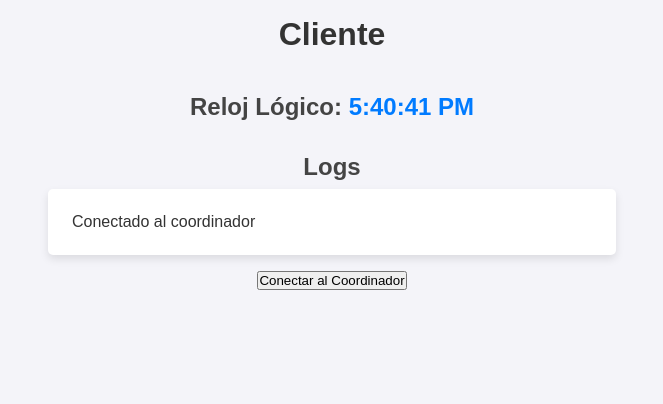
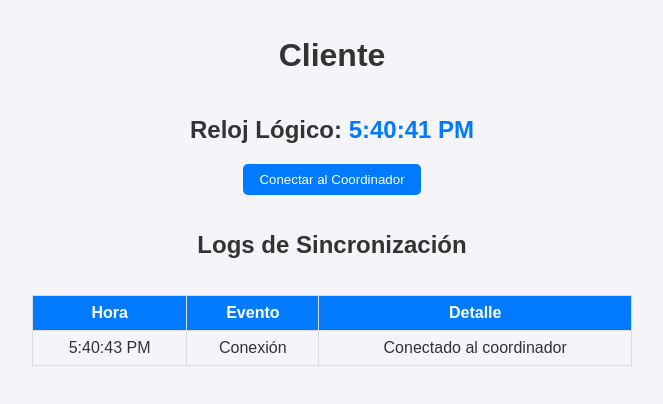
Before and after one commit to jhoncastro28/Lab-1-2, a website: page client/public/index.html in a window 1280 px wide. Both pictures are taken after a click on the button "Conectar al Coordinador". Shown: the whole page, without its empty margins (308-971 px from the left). Drawn offline with nearby package versions, Linux system fonts and the light colour scheme; no server answers.

Commit message:
Se arregla los logs y la interfaz del cliente

```diff
--- a/client/public/index.html
+++ b/client/public/index.html
@@ -1,18 +1,27 @@
 <!DOCTYPE html>
 <html lang="en">
   <head>
-    <meta charset="UTF-8">
+    <meta charset="UTF-8" />
     <title>Cliente</title>
     <script src="http://localhost:3000/socket.io/socket.io.js"></script>
     <script src="script.js"></script>
-    <link rel="stylesheet" href="styles.css">
+    <link rel="stylesheet" href="styles.css" />
   </head>
-
   <body>
     <h1>Cliente</h1>
     <h2>Reloj Lógico: <span id="clock"></span></h2>
-    <h2>Logs</h2>
-    <ul id="logs"></ul>
     <button id="connectButton" onclick="connectToCoordinator()">Conectar al Coordinador</button>
+
+    <h2>Logs de Sincronización</h2>
+    <table id="logsTable">
+      <thead>
+        <tr>
+          <th>Hora</th>
+          <th>Evento</th>
+          <th>Detalle</th>
+        </tr>
+      </thead>
+      <tbody id="logs"></tbody>
+    </table>
   </body>
 </html>
--- a/client/public/script.js
+++ b/client/public/script.js
@@ -1,51 +1,63 @@
 let socket;
 let logicalClock = Date.now();
 let offset = Math.floor(Math.random() * 1000) - 500;
-let previousOffset = offset; // Variable para almacenar el offset anterior
+let previousOffset = offset;
 
-// Función para mostrar mensajes en la interfaz
-function addLogMessage(message) {
-  const logsList = document.getElementById('logs');
-  const li = document.createElement('li');
-  li.textContent = message;
-  logsList.appendChild(li);
+// Función para agregar mensajes en la tabla de logs
+function addLogMessage(event, detail) {
+  const logsTable = document.getElementById('logs');
+  const row = document.createElement('tr');
+
+  const timeCell = document.createElement('td');
+  timeCell.textContent = new Date().toLocaleTimeString();
+
+  const eventCell = document.createElement('td');
+  eventCell.textContent = event;
+
+  const detailCell = document.createElement('td');
+  detailCell.textContent = detail;
+
+  row.appendChild(timeCell);
+  row.appendChild(eventCell);
+  row.appendChild(detailCell);
+  logsTable.appendChild(row);
 }
 
 // Función para conectar manualmente al coordinador
 function connectToCoordinator() {
   if (!socket || socket.disconnected) {
     socket = io('http://localhost:3000');
-    addLogMessage('Conectado al coordinador');
+    addLogMessage('Conexión', 'Conectado al coordinador');
 
     // Escuchar ajustes del coordinador
     socket.on('adjustTime', (adjustment) => {
       offset += adjustment;
-      logicalClock = Date.now() + offset; // Actualiza el reloj lógico tras el ajuste
+      logicalClock = Date.now() + offset;
       const logMessage = `Reloj ajustado por: ${adjustment} ms, nuevo offset: ${offset}`;
-      addLogMessage(logMessage);
-      updateLogicalClockDisplay(); // Muestra el cambio actualizado del reloj lógico
+      addLogMessage('Ajuste de Reloj', logMessage);
+      updateLogicalClockDisplay();
     });
 
     // Inicia el reloj lógico después de conectarse
     updateLogicalClock();
   } else {
-    addLogMessage('Ya está conectado al coordinador');
+    addLogMessage('Conexión', 'Ya está conectado al coordinador');
   }
 }
 
 // Función para actualizar el reloj lógico y enviar el offset cuando cambia significativamente
 function updateLogicalClock() {
-  logicalClock += 1000; // Incrementa en 1 segundo (1000 ms)
-  updateLogicalClockDisplay(); // Muestra el tiempo actualizado
+  logicalClock += 1000;
+  updateLogicalClockDisplay();
 
-  // Solo enviar actualización si hay un cambio significativo
-  const threshold = 100; // Umbral de cambio para enviar el offset
+  const threshold = 100;
   if (socket && socket.connected && Math.abs(offset - previousOffset) > threshold) {
-    socket.emit('updateTime', { offset }); // Envía el offset solo si hay un cambio significativo
-    previousOffset = offset; // Actualiza el valor del offset previo
+    socket.emit('updateTime', { offset });
+    addLogMessage('Sincronización', `Offset enviado al coordinador: ${offset}`);
+    previousOffset = offset;
   }
 
-  setTimeout(updateLogicalClock, 1000); // Llama de nuevo en 1 segundo (puedes ajustar este valor)
+  setTimeout(updateLogicalClock, 1000);
 }
 
 // Función para actualizar la visualización del reloj lógico
@@ -53,5 +65,4 @@ function updateLogicalClockDisplay() {
   document.getElementById('clock').textContent = new Date(logicalClock).toLocaleTimeString();
 }
 
-// Exportar la función al ámbito global para que el botón pueda accederla
 window.connectToCoordinator = connectToCoordinator;
--- a/client/public/styles.css
+++ b/client/public/styles.css
@@ -1,9 +1,3 @@
-* {
-  margin: 0;
-  padding: 0;
-  box-sizing: border-box;
-}
-
 body {
   font-family: Arial, sans-serif;
   background-color: #f4f4f9;
@@ -16,10 +10,7 @@ body {
   align-items: center;
 }
 
-h1 {
-  font-size: 2rem;
-  color: #333;
-  margin-bottom: 1rem;
+h1, h2 {
   text-align: center;
 }
 
@@ -28,42 +19,37 @@ h1 {
   color: #007bff;
 }
 
-h2 {
-  font-size: 1.5rem;
-  color: #444;
-  margin-top: 1.5rem;
-  margin-bottom: 0.5rem;
-}
-
-#logs {
-  width: 100%;
-  background-color: #fff;
+button {
+  padding: 0.5rem 1rem;
+  background-color: #007bff;
+  color: white;
+  border: none;
   border-radius: 5px;
-  box-shadow: 0 4px 8px rgba(0, 0, 0, 0.1);
-  padding: 1rem;
+  cursor: pointer;
   margin-bottom: 1rem;
 }
 
-ul {
-  list-style-type: none;
-  padding: 0;
+button:hover {
+  background-color: #0056b3;
 }
 
-ul li {
-  padding: 0.5rem;
-  border-bottom: 1px solid #ddd;
+#logsTable {
+  width: 100%;
+  border-collapse: collapse;
+  margin-top: 1rem;
 }
 
-ul li:last-child {
-  border-bottom: none;
+#logsTable th, #logsTable td {
+  padding: 0.5rem;
+  border: 1px solid #ddd;
+  text-align: center;
 }
 
-@media (max-width: 600px) {
-  h1 {
-    font-size: 1.8rem;
-  }
+#logsTable th {
+  background-color: #007bff;
+  color: white;
+}
 
-  h2 {
-    font-size: 1.3rem;
-  }
+#logsTable tr:nth-child(even) {
+  background-color: #f9f9f9;
 }
```
Also changed, not shown: 1 other file.
